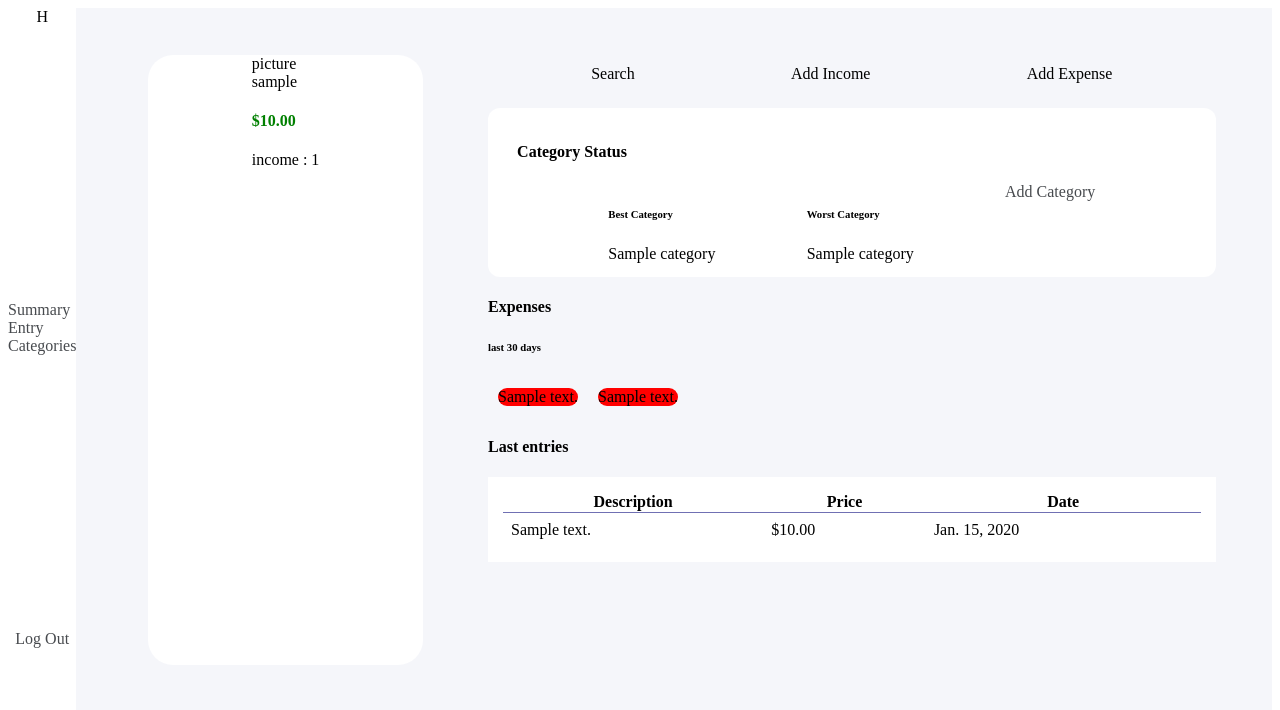
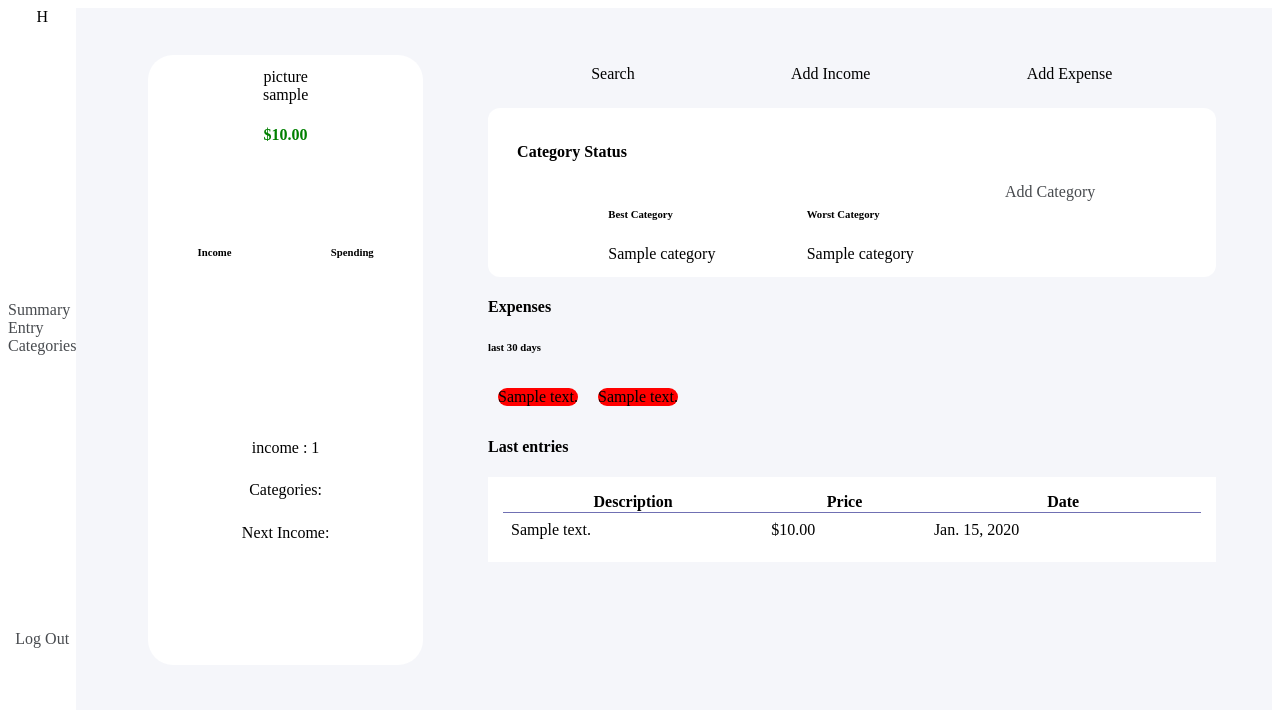
Before and after one commit to HectorCaAc/ControllExpenses, a Django app: page /expenses/user/ in a window 1280 px wide. Shown: the top 710 px of the page. Run offline with Django 3.2, Linux system fonts and the light colour scheme; a user stored in the database is signed in; tables that the repository leaves empty hold one stand-in row (values such as "Sample post").

Commit message:
Improve user summary view and income summary

```diff
--- a/expenses/views.py
+++ b/expenses/views.py
@@ -91,6 +91,25 @@ class Summary(LoginRequiredMixin, View):
         previous_expenses = querySet.filter(date__gte=now).aggregate(Sum('price'))
         return previous_expenses['price__sum']
 
+    def get_income_requirements(self, user, days=None):
+        if days is None:
+            days = 30
+        query = Income.objects.filter(user=user)
+        data = {}
+        if query.exists():
+            print('*'*10+'Income data'+'*'*10)
+            start = timezone.now() - timedelta(days=days)
+            data['total_income'] = query.aggregate(Sum('amount'))['amount__sum']
+            frequent_income = query.filter(repition=True, circle_repetition__gt=0).order_by('circle_repetition')
+            data['most_frequent'] = frequent_income.first()
+            data['least_frequent'] = frequent_income.last()
+        else:
+            data['most_frequent'] = 'No income'
+            data['least_frequent'] = 'No income'
+            data['total_income'] = 'No income'
+        print(data)
+        return data
+
     def get(self, request):
         user = request.user
         balance = CustomUser.objects.get(user=user).current_balance
@@ -107,6 +126,7 @@ class Summary(LoginRequiredMixin, View):
             smallest_entry= order_expensives.first()
             biggest_entry = order_expensives.last()
             most_frequent = query.values('description').annotate(count=Count('description')).order_by('-count').first()
+            income_data = self.get_income_requirements(user)
         else:
             last_entry = 'No Entry yet'
             total_sum_entries = 0
@@ -115,6 +135,10 @@ class Summary(LoginRequiredMixin, View):
             most_frequent = {'description': 'No entries yet',
                             'count': 0
                             }
+            income_data = {}
+            income_data['most_frequent'] = 'No income'
+            income_data['least_frequent'] = 'No income'
+            income_data['total_income'] = 'No income'
         data={
             'last_entry':last_entry,
             'balance':balance,
@@ -127,7 +151,10 @@ class Summary(LoginRequiredMixin, View):
             'total_sum_entries': total_sum_entries,
             'biggest_entry': biggest_entry,
             'smallest_entry': smallest_entry,
-            'most_frequent': most_frequent
+            'most_frequent': most_frequent,
+            'most_frequent_income':income_data['most_frequent'],
+            'least_frequent_income': income_data['least_frequent'],
+            'total_income': income_data['total_income']
         }
         return render(request, self.template_name, data)
 
--- a/static/css/homePage.css
+++ b/static/css/homePage.css
@@ -28,9 +28,27 @@
     background-color: #ffffff;
     margin: 15px;
     border-radius: 25px;
+    align-items: center;
+}
+.summary_user_header{
+    height: 25%;
+    text-align: center;
+    margin-top: 5%;
+}
+.summary_user_budget{
+    height: 33%;
     display: flex;
-    flex-direction: column;
-    align-items: center;
+    justify-content: space-around;
+}
+.summary_user_footer_item{
+    height: 50%;
+    text-align: center;
+    padding: 3%;
+    margin: 3%;
+}
+.summary_user_footer_item:hover{
+    background-color: #01a3ff;
+    color: white;
 }
 .summary_transactions{
     flex: 0.66;
--- a/static/css/report.css
+++ b/static/css/report.css
@@ -11,6 +11,10 @@
 .report_header{
     display:flex;
     justify-content: space-around;
+    margin-bottom: 4%;
+}
+.modal{
+    display: none;
 }
 
 .report_body{
--- a/templates/expenses/summary.html
+++ b/templates/expenses/summary.html
@@ -13,19 +13,35 @@
         picture
         <div class="name">
           {{user.get_username}}
+          {% if balance > 0 %}
+          <h4 class="green">${{balance}}</h4>
+          {% elif balance == 0  %}
+          <h4>$ {{balance}}</h4>
+          {% else %}
+          <h4 class="red">$ {{balance}}</h4>
+          {% endif %}
         </div>
       </div>
-      {% if balance > 0 %}
-      <h4 class="green">${{balance}}</h4>
-      {% elif balance == 0  %}
-      <h4>$ {{balance}}</h4>
-      {% else %}
-      <h4 class="red">$ {{balance}}</h4>
-      {% endif %}
-      <div class="summary_user_middle">
+      <div class="summary_user_footer">
+      </div>
+    </div>
+    <div class="summary_user_budget">
+      <div class="summary_income">
+        <h6>Income</h6>
+      </div>
+      <div class="summary_spending">
+        <h6>Spending</h6>
+      </div>
+    </div>
+    <div class="summary_user_footer">
+      <div class="summary_user_footer_item">
         income : {{income}}
       </div>
-      <div class="summary_user_footer">
+      <div class="summary_user_footer_item">
+        Categories:
+      </div>
+      <div class="summary_user_footer_item">
+        Next Income:
       </div>
     </div>
   </div>
```
Also changed, not shown: templates/expenses/report.html (+23 -0 lines).
